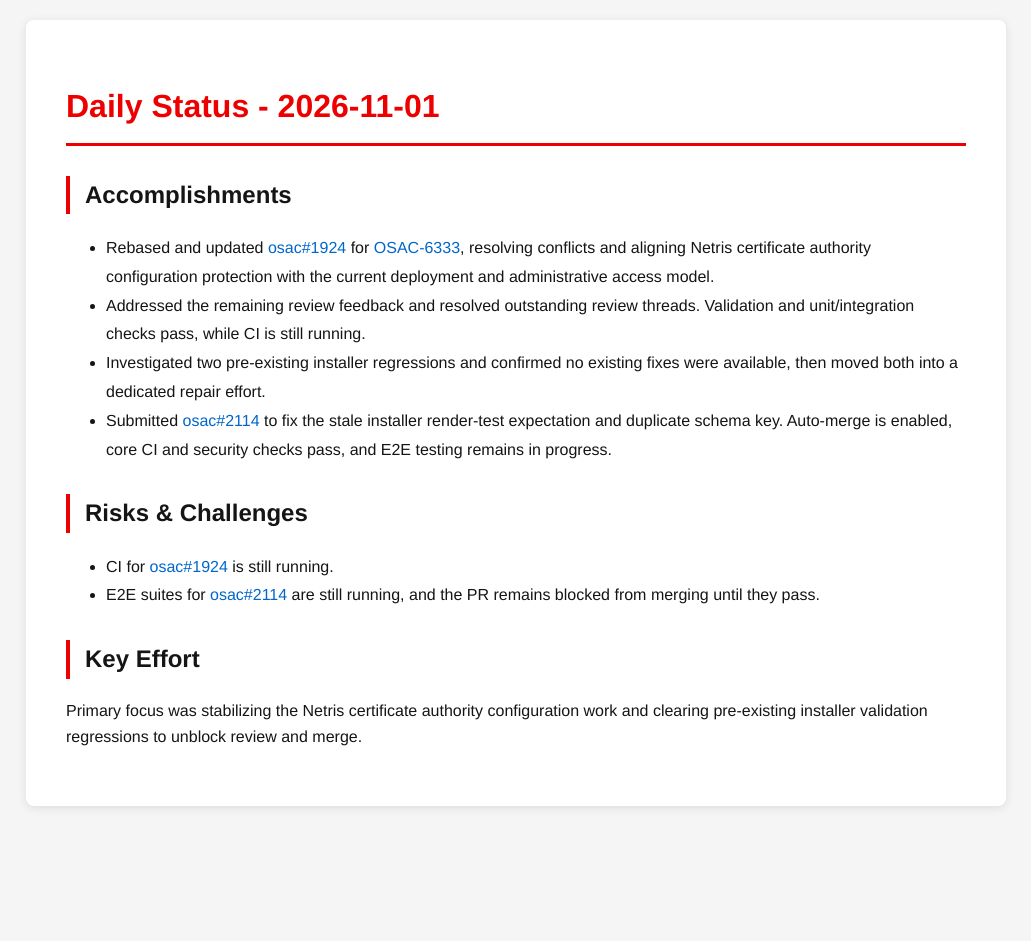
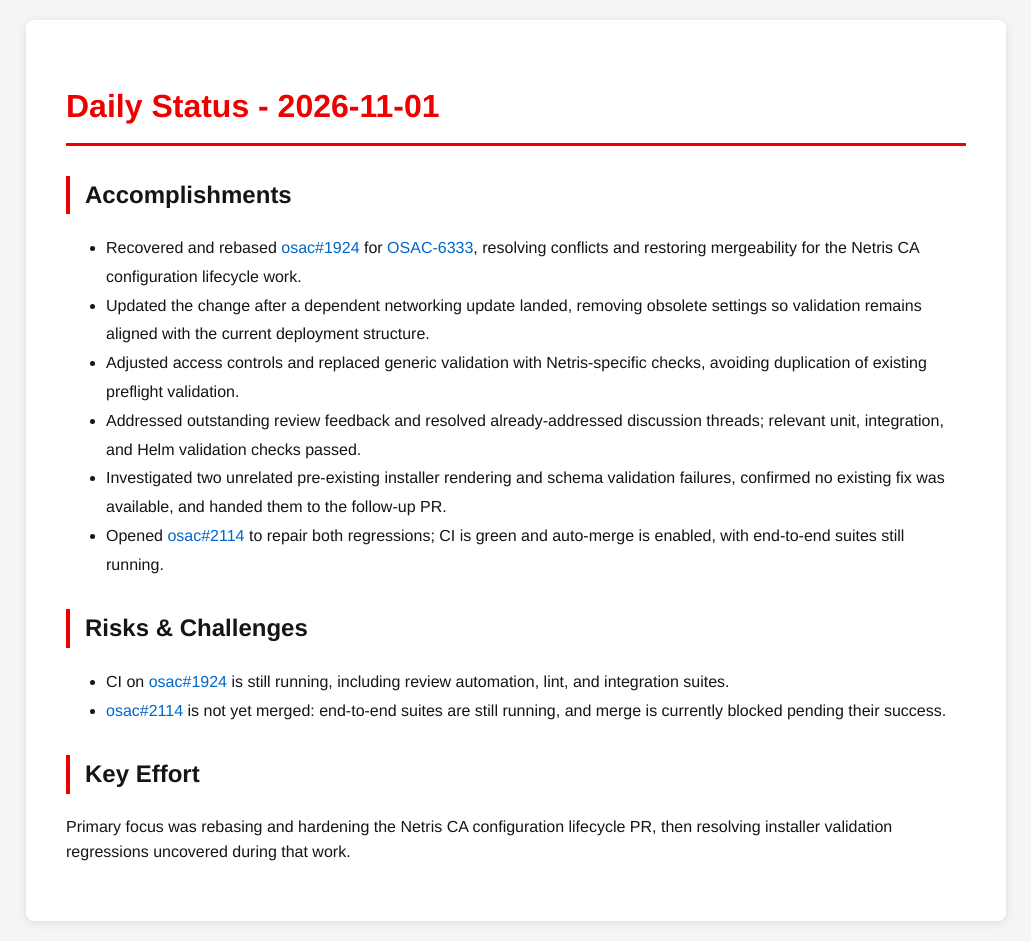
Before and after one commit to tzvatot/daily-status, a Jekyll site: the page built from 2026-11-01.md, in a window 1280 px wide. Shown: the whole page, without its empty margins (124-1155 px from the left). Built offline with Jekyll 4.4.1, drawn with Linux system fonts in a browser that asks for light colours; before the commit the page ends 900 px from its top, so only the background shows below that.

Commit message:
Daily status update - 2026-11-01

```diff
--- a/2026-11-01.md
+++ b/2026-11-01.md
@@ -7,14 +7,16 @@
 # Daily Status - 2026-11-01
 
 ## Accomplishments
-- Rebased and updated [osac#1924](https://github.com/osac-project/osac/pull/1924) for [OSAC-6333](https://redhat.atlassian.net/browse/OSAC-6333), resolving conflicts and aligning Netris certificate authority configuration protection with the current deployment and administrative access model.
-- Addressed the remaining review feedback and resolved outstanding review threads. Validation and unit/integration checks pass, while CI is still running.
-- Investigated two pre-existing installer regressions and confirmed no existing fixes were available, then moved both into a dedicated repair effort.
-- Submitted [osac#2114](https://github.com/osac-project/osac/pull/2114) to fix the stale installer render-test expectation and duplicate schema key. Auto-merge is enabled, core CI and security checks pass, and E2E testing remains in progress.
+- Recovered and rebased [osac#1924](https://github.com/osac-project/osac/pull/1924) for [OSAC-6333](https://redhat.atlassian.net/browse/OSAC-6333), resolving conflicts and restoring mergeability for the Netris CA configuration lifecycle work.
+- Updated the change after a dependent networking update landed, removing obsolete settings so validation remains aligned with the current deployment structure.
+- Adjusted access controls and replaced generic validation with Netris-specific checks, avoiding duplication of existing preflight validation.
+- Addressed outstanding review feedback and resolved already-addressed discussion threads; relevant unit, integration, and Helm validation checks passed.
+- Investigated two unrelated pre-existing installer rendering and schema validation failures, confirmed no existing fix was available, and handed them to the follow-up PR.
+- Opened [osac#2114](https://github.com/osac-project/osac/pull/2114) to repair both regressions; CI is green and auto-merge is enabled, with end-to-end suites still running.
 
 ## Risks & Challenges
-- CI for [osac#1924](https://github.com/osac-project/osac/pull/1924) is still running.
-- E2E suites for [osac#2114](https://github.com/osac-project/osac/pull/2114) are still running, and the PR remains blocked from merging until they pass.
+- CI on [osac#1924](https://github.com/osac-project/osac/pull/1924) is still running, including review automation, lint, and integration suites.
+- [osac#2114](https://github.com/osac-project/osac/pull/2114) is not yet merged: end-to-end suites are still running, and merge is currently blocked pending their success.
 
 ## Key Effort
-Primary focus was stabilizing the Netris certificate authority configuration work and clearing pre-existing installer validation regressions to unblock review and merge.
+Primary focus was rebasing and hardening the Netris CA configuration lifecycle PR, then resolving installer validation regressions uncovered during that work.
```
